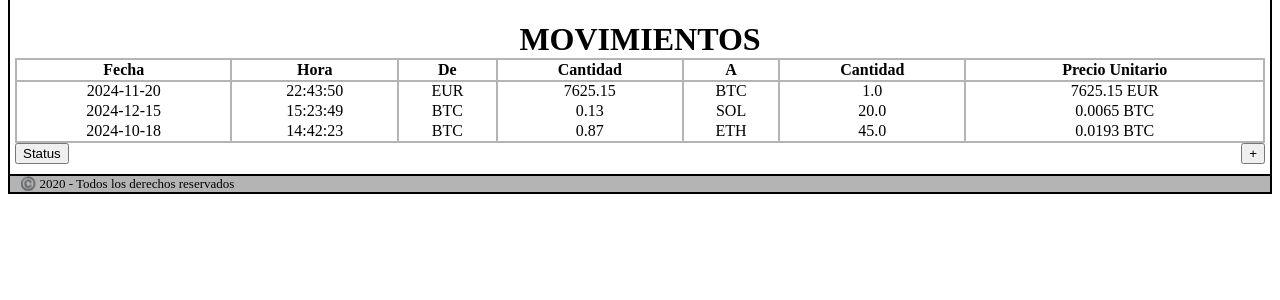
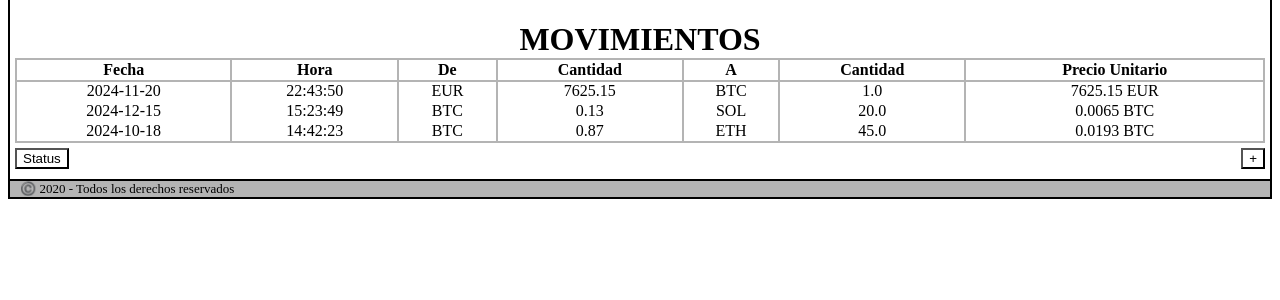
Before and after one commit to Cobra914/proyecto_final_flask, a Flask app: page / in a window 1280 px wide. Shown: the part 100-400 px from the top of the page. Run offline with Flask 3, Linux system fonts and the light colour scheme; data comes from the database, SQL or seed files in the repository.

Commit message:
feat: terminado estilos pagina inicio

```diff
--- a/mycrypto/static/css/styles.css
+++ b/mycrypto/static/css/styles.css
@@ -69,4 +69,11 @@ footer {
     display: flex;
     align-items: center;
     justify-content: space-between;
+    background-color: white;
+    padding-top: 5px;
 }
+
+.boton .boton-edit {
+    color: black;
+    background-color: white;
+}
--- a/mycrypto/templates/inicio.html
+++ b/mycrypto/templates/inicio.html
@@ -82,7 +82,7 @@
 </table>
 
 <div class="boton">
-    <button type="submit">Status</button>
-    <button type="submit">+</button>
+    <button class="boton-edit" type="submit">Status</button>
+    <button class="boton-edit" type="submit">+</button>
 </div>
 {% endblock contenido %}
```
